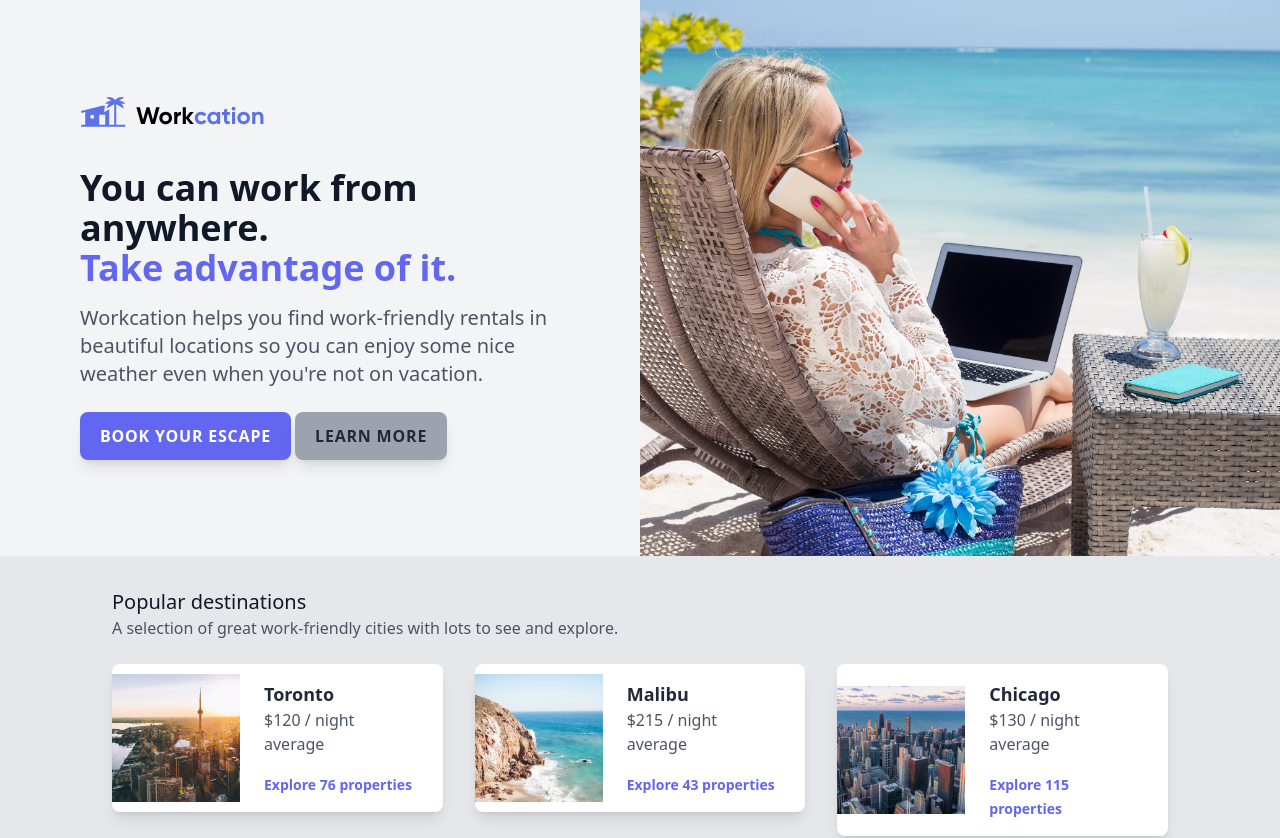
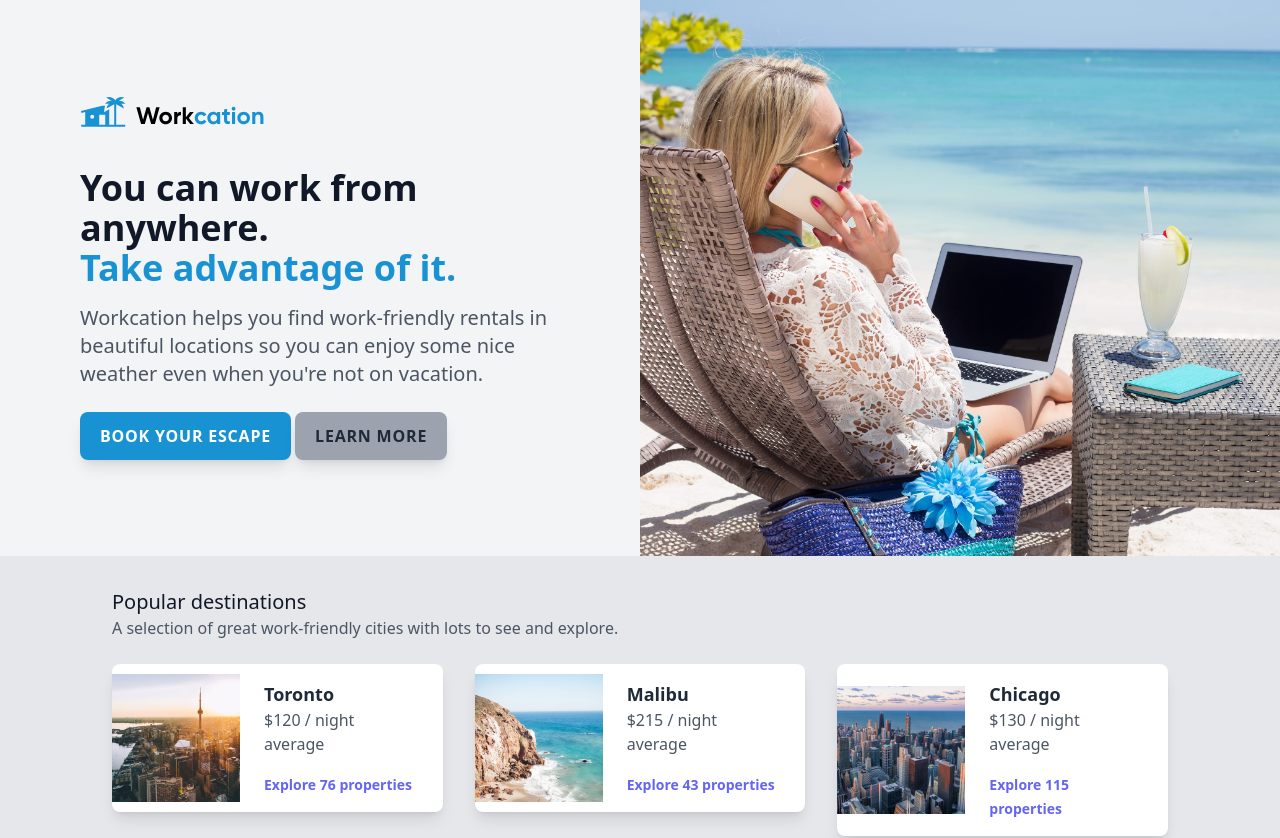
Before and after one commit to volhalink/my-tailwind-project, a Vue app: page / in a window 1280 px wide. Shown: the top 838 px of the page. Built offline with nearby package versions, Linux system fonts and the light colour scheme; the HTML template or start-up script is replaced by a standard one.

Commit message:
Customize tailwind design system

```diff
--- a/src/App.vue
+++ b/src/App.vue
@@ -4,16 +4,16 @@
       <div class="px-8 py-12 max-w-md mx-auto sm:max-w-xl lg:max-w-full lg:w-1/2 lg:py-24 lg:px-12">
         <div class="xl:max-w-lg xl:ml-auto">
           <img class="h-10" src="/img/logo.svg" alt="Workcation"/>
-          <img class="mt-6 rounded-lg shadow-xl sm:mt-8 sm:h-64 sm:w-full sm:object-cover sm:object-center lg:hidden" src="/img/beach-work.jpg" alt="Woman workcationing on the beach"/>
+          <img class="mt-6 rounded-lg shadow-xl sm:mt-8 sm:h-72 sm:w-full sm:object-cover sm:object-center lg:hidden" src="/img/beach-work.jpg" alt="Woman workcationing on the beach"/>
           <h1 class="mt-6 text-2xl font-bold text-gray-900 leading-tight sm:mt-8 sm:text-4xl lg:text-3xl xl:text-4xl">
             You can work from anywhere.
-            <br class="hidden lg:inline"/><span class="text-indigo-500">Take advantage of it.</span>
+            <br class="hidden lg:inline"/><span class="text-brand-blue">Take advantage of it.</span>
           </h1>
           <p class="mt-2 text-gray-600 sm:mt-4 sm:text-xl">
             Workcation helps you find work-friendly rentals in beautiful locations so you can enjoy some nice weather even when you're not on vacation.
           </p>
           <div class="mt-4 sm:mt-6">
-            <a href="#" class="btn btn-indigo shadow-lg sm:text-base">Book your escape</a>
+            <a href="#" class="btn bg-brand-blue text-white shadow-lg sm:text-base">Book your escape</a>
             <a href="#" class="btn btn-gray sm:text-base">Learn more</a>
           </div>
         </div>
--- a/tailwind.config.js
+++ b/tailwind.config.js
@@ -5,7 +5,14 @@ module.exports = {
     './src/**/*.{html,js,vue}'
   ],
   theme: {
-    extend: {},
+    extend: {
+      colors: {
+        'brand-blue': '#1992d4'
+      },
+      spacing:{
+        '72': '18rem'
+      }
+    },
   },
   plugins: [],
 }
```
Also changed, not shown: public/img/logo.svg, 1 other file (tests, documents, lock files or other folders).
